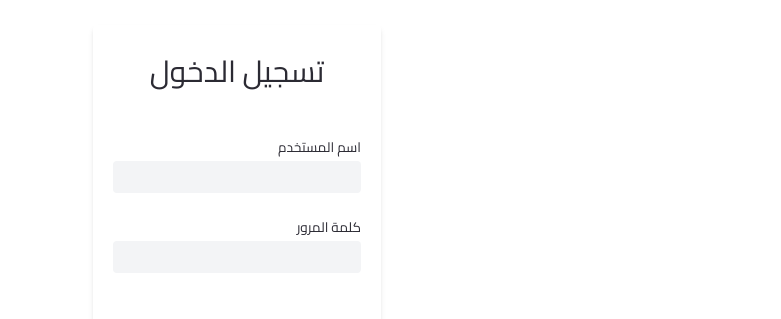
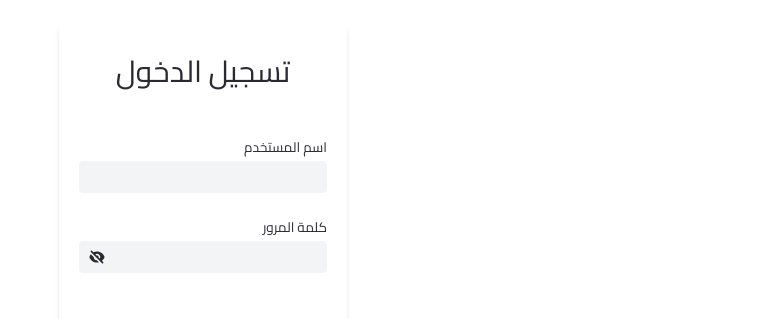
Before and after one commit to yahia-2010/Helak, a React (Vite) app in the folder frontend/: page /login in a window 1280 px wide. Shown: the part 183-502 px from the top of the page, without its empty margins (499-1280 px from the left). Built offline with nearby package versions, Linux system fonts and the light colour scheme.

Commit message:
adding show password functionality to Input

```diff
--- a/frontend/src/components/forms/Input/Input.tsx
+++ b/frontend/src/components/forms/Input/Input.tsx
@@ -1,5 +1,6 @@
 /* eslint-disable react/prop-types */
-import React from "react";
+import React, { useState } from "react";
+import { EyeIcon, EyeOffIcon } from "@heroicons/react/solid";
 
 export interface InputProps {
   label?: string;
@@ -12,18 +13,36 @@
 
 const Input: React.FC<InputProps> = (props) => {
   const { label, type, onChange, value, error } = props;
+  const [passwordVisible, setPasswordVisible] = useState(false);
+
   return (
     <div className="flex flex-col gap-y-1">
       {label && <label className="text-[.85rem]">{label}</label>}
+      <div className="relative">
         <input
           {...props}
-        type={type}
+          type={
+            type === "password" ? (passwordVisible ? "text" : "password") : type
+          }
           onChange={onChange}
           value={value}
-        className={`${(props as any).className} disabled:opacity-75 ${
+          className={`${(props as any).className} w-full disabled:opacity-75 ${
             error && "bg-red-100"
           } rounded border-0 bg-gray-100 px-2 py-1 text-[.85rem] dark:bg-dark-secondary`}
         />
+        {type === "password" && (
+          <button
+            className="absolute left-2.5 top-1/2 -translate-y-1/2"
+            onClick={() => setPasswordVisible(!passwordVisible)}
+          >
+            {!passwordVisible ? (
+              <EyeOffIcon className="h-4" />
+            ) : (
+              <EyeIcon className="h-4" />
+            )}
+          </button>
+        )}
+      </div>
     </div>
   );
 };
```
Lines whose indentation alone changed are shown as unchanged.
